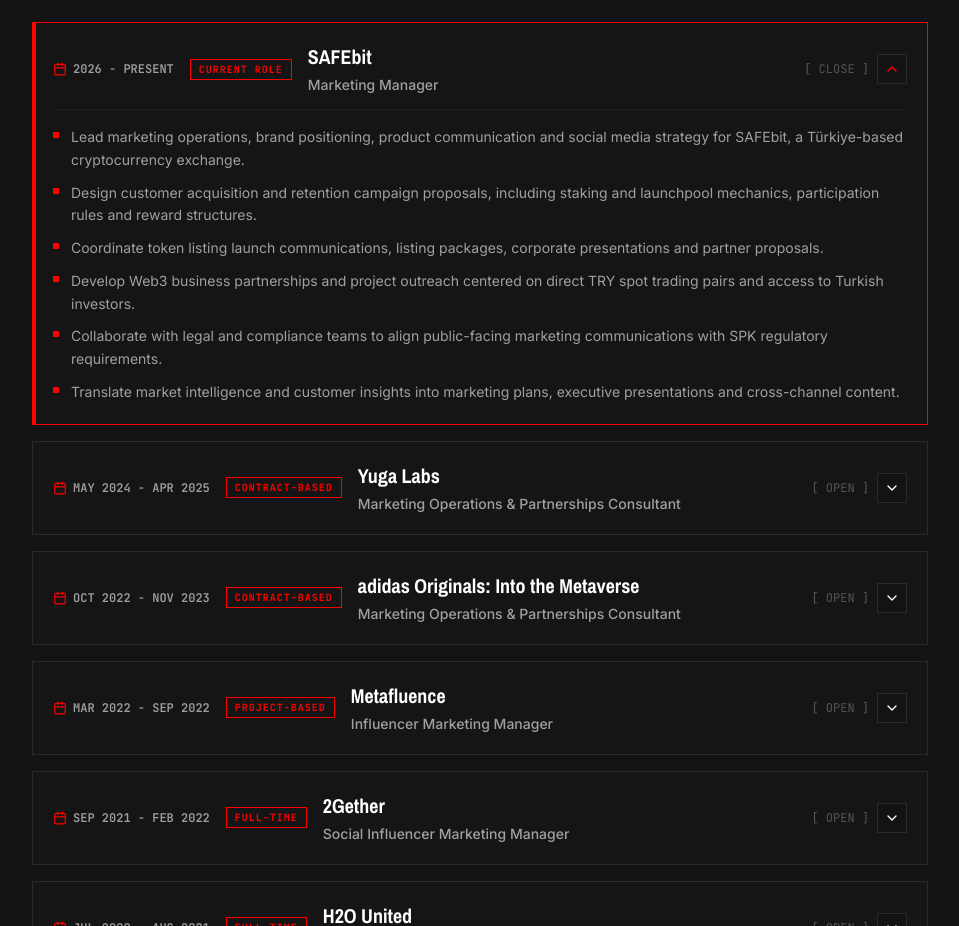
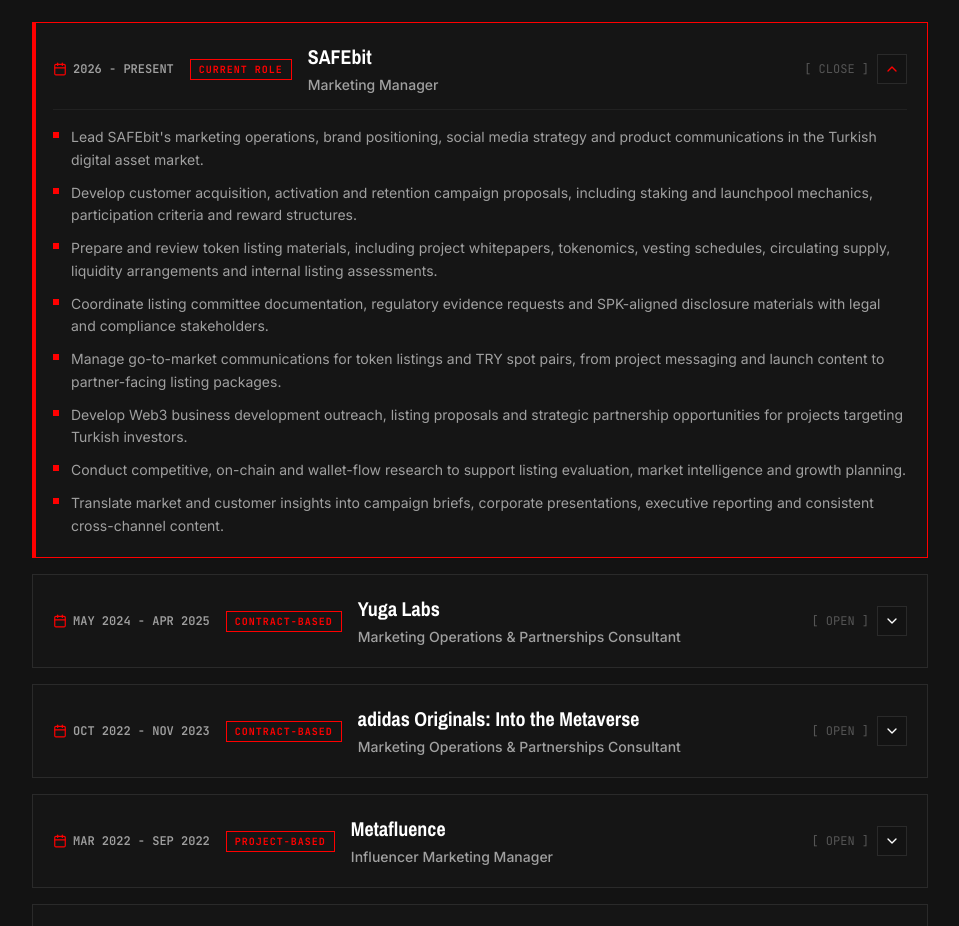
Before and after one commit to 0xoguzatalay96/oguzatalay.work, a React (Vite) app: page / in a window 1280 px wide. Shown: the part 2440-3366 px from the top of the page, without its empty margins (160-1119 px from the left). Built offline with nearby package versions, Linux system fonts and the light colour scheme; no server answers.

Commit message:
Expand SAFEbit Marketing Manager experience with listing and compliance operations

```diff
--- a/src/data.ts
+++ b/src/data.ts
@@ -127,12 +127,14 @@ export const ENGLISH_EXPERIENCE: JobExperience[] = [
     company: "SAFEbit",
     role: "Marketing Manager",
     bullets: [
-      "Lead marketing operations, brand positioning, product communication and social media strategy for SAFEbit, a Türkiye-based cryptocurrency exchange.",
-      "Design customer acquisition and retention campaign proposals, including staking and launchpool mechanics, participation rules and reward structures.",
-      "Coordinate token listing launch communications, listing packages, corporate presentations and partner proposals.",
-      "Develop Web3 business partnerships and project outreach centered on direct TRY spot trading pairs and access to Turkish investors.",
-      "Collaborate with legal and compliance teams to align public-facing marketing communications with SPK regulatory requirements.",
-      "Translate market intelligence and customer insights into marketing plans, executive presentations and cross-channel content."
+      "Lead SAFEbit's marketing operations, brand positioning, social media strategy and product communications in the Turkish digital asset market.",
+      "Develop customer acquisition, activation and retention campaign proposals, including staking and launchpool mechanics, participation criteria and reward structures.",
+      "Prepare and review token listing materials, including project whitepapers, tokenomics, vesting schedules, circulating supply, liquidity arrangements and internal listing assessments.",
+      "Coordinate listing committee documentation, regulatory evidence requests and SPK-aligned disclosure materials with legal and compliance stakeholders.",
+      "Manage go-to-market communications for token listings and TRY spot pairs, from project messaging and launch content to partner-facing listing packages.",
+      "Develop Web3 business development outreach, listing proposals and strategic partnership opportunities for projects targeting Turkish investors.",
+      "Conduct competitive, on-chain and wallet-flow research to support listing evaluation, market intelligence and growth planning.",
+      "Translate market and customer insights into campaign briefs, corporate presentations, executive reporting and consistent cross-channel content."
     ]
   },
   {
@@ -222,12 +224,14 @@ export const TURKISH_EXPERIENCE: JobExperience[] = [
     company: "SAFEbit",
     role: "Marketing Manager",
     bullets: [
-      "Türkiye merkezli kripto varlık platformu SAFEbit'in pazarlama operasyonlarını, marka konumlandırmasını, ürün iletişimini ve sosyal medya stratejisini yönetiyor.",
-      "Yeni müşteri kazanımı ve elde tutma için staking ve launchpool kampanya teklifleri, katılım koşulları ve ödül mekanikleri geliştiriyor.",
-      "Token listeleme lansman iletişimini, listeleme paketlerini, kurumsal sunumları ve iş ortaklığı tekliflerini koordine ediyor.",
-      "TRY spot pariteleri ve Türkiye yatırımcı pazarına erişim odağında Web3 proje iş birlikleri ve iş geliştirme iletişimi yürütüyor.",
-      "Hukuk ve uyum ekipleriyle kamuya açık pazarlama iletişimini SPK düzenlemelerine uygun şekilde hazırlıyor.",
-      "Pazar istihbaratını ve müşteri içgörülerini pazarlama planlarına, yönetim sunumlarına ve çok kanallı içeriklere dönüştürüyor."
+      "SAFEbit'in Türkiye dijital varlık pazarındaki pazarlama operasyonlarını, marka konumlandırmasını, sosyal medya stratejisini ve ürün iletişimini yönetiyor.",
+      "Yeni müşteri kazanımı, aktivasyon ve elde tutma için staking ve launchpool mekanikleri, katılım koşulları ve ödül yapıları içeren kampanya teklifleri geliştiriyor.",
+      "Proje whitepaper'ları, tokenomics, vesting takvimleri, dolaşımdaki arz, likidite düzenlemeleri ve kurum içi listeleme değerlendirmeleri dahil token listeleme dokümanlarını hazırlıyor ve inceliyor.",
+      "Listeleme komitesi belgelerini, düzenleyici inceleme kapsamındaki bilgi ve belge taleplerini ve SPK gerekliliklerine uygun açıklama materyallerini hukuk ve uyum birimleriyle koordine ediyor.",
+      "Token listelemeleri ve TRY spot pariteleri için proje mesajları, lansman içerikleri ve kurumsal listeleme paketlerinden oluşan pazara çıkış iletişimini yönetiyor.",
+      "Türkiye yatırımcı pazarına erişmek isteyen Web3 projeleri için iş geliştirme iletişimi, listeleme teklifleri ve stratejik ortaklık fırsatları geliştiriyor.",
+      "Listeleme değerlendirmeleri, pazar istihbaratı ve büyüme planlamasını desteklemek üzere rakip, on-chain ve cüzdan hareketi analizleri yürütüyor.",
+      "Pazar ve müşteri içgörülerini kampanya brieflerine, kurumsal sunumlara, yönetim raporlarına ve çok kanallı içeriklere dönüştürüyor."
     ]
   },
   {
```
